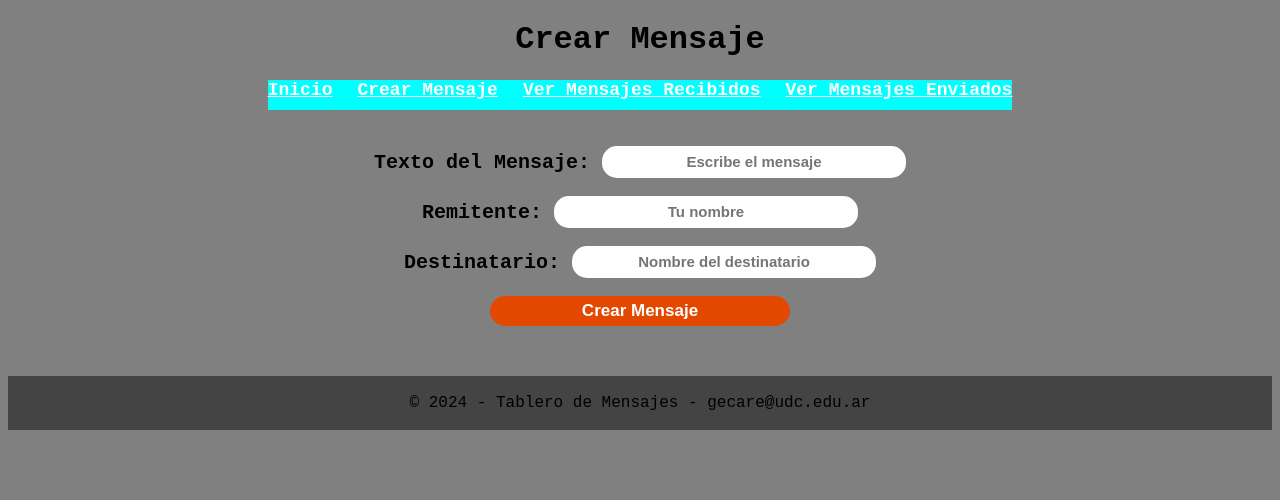
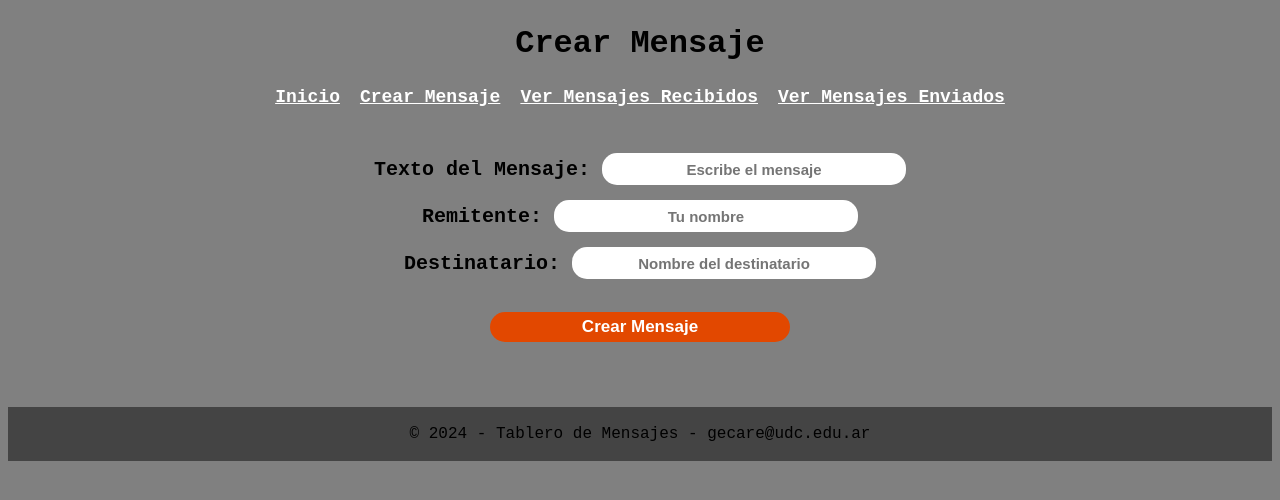
Before and after one commit to Gaston-Care/TableroMensajes, a Django app: page /crearMensaje in a window 1280 px wide. Shown: the top 500 px of the page. Run offline with Django 4.2, Linux system fonts and the light colour scheme.

Commit message:
Correciones en plantillas HTML e implementacion de codigo en archivo CSS

```diff
--- a/TableroMensajes/settings.py
+++ b/TableroMensajes/settings.py
@@ -55,7 +55,7 @@ ROOT_URLCONF = 'TableroMensajes.urls'
 TEMPLATES = [
     {
         'BACKEND': 'django.template.backends.django.DjangoTemplates',
-        'DIRS': ['/home/gaston/Escritorio/ProyectosDjango/TableroMensajes/mensajes/templates'],
+        'DIRS': [],
         'APP_DIRS': True,
         'OPTIONS': {
             'context_processors': [
--- a/mensajes/static /mensajes/styles.css
+++ b/mensajes/static/mensajes/styles.css
@@ -3,7 +3,9 @@ nav ul {
     padding: 0;
     margin: 0;
     display: flex;
-    background-color: aqua;
+    font-family: 'Courier New', Courier, monospace;
+    font-size: large;
+    font-weight: 500;
 }
 
 nav ul li {
@@ -18,22 +20,50 @@ nav ul li:last-child {
     margin-right: 0;
 }
 
+nav ul a {
+    color: #FFF;
+}
+
 body {
     text-align: center;
     background-color: grey;
+    font-family: 'Courier New', Courier, monospace;
+}
+
+h1 {
+    margin-top: 25px;
+    margin-bottom: 25px;
 }
 
 footer {
     background-color: rgb(68, 68, 68);
+    margin-bottom: 0;
+    margin-top: 25px;
+    text-align: center;
+    padding: 2px;
 }
 
-#label-formulario {
+.navbar {
+    display: flex;
+    justify-content: center;
+}
+
+.content {
+    display: flex;
+    justify-content: center;
+}
+
+.form-container {
+    margin-bottom: 25px;
+}
+
+.label-formulario {
     font-size: 20px;
     color: #000;
-    font-weight: bold;
+    font-weight: bolder;
 }
 
-#input-formulario {
+.input-formulario {
     width: 300px;
     height: 30px;
     border-radius: 15px;
@@ -41,9 +71,10 @@ footer {
     text-align: center;
     font-size: 15px;
     font-weight: bold;
+    margin-bottom: 15px;
 }
 
-#boton-crear-mensaje {
+.boton-crear-mensaje {
     color: #FFF;
     font-weight: bold;
     width: 300px;
@@ -54,4 +85,13 @@ footer {
     font-size: 17px;
     cursor: pointer;
     background-color: #e24800;
+    margin-bottom: 15px;
 }
+
+.lista-mensajes {
+    list-style-type: none;
+    padding: 0;
+    margin: 0;
+    font-size: large;
+    font-weight: 400;
+}
--- a/mensajes/templates/base.html
+++ b/mensajes/templates/base.html
@@ -8,20 +8,20 @@
         <link rel="stylesheet" href="{% static 'mensajes/styles.css' %}">
     </head>
 
-    <body style="background-color: grey; font-family: 'Courier New', Courier, monospace;">
-    <header style="text-align: center;">
+    <body>
+    <header>
         <h1>{% block header %}Welcome to My Website{% endblock %}</h1>
     </header>
 
-    <div style="display: flex; justify-content: center;">
+    <div class="navbar">
         {% include 'navbar.html' %}
     </div>
 
-    <div class="content" style="display: flex; justify-content: center;">
+    <div class="content">
         {% block content %} {% endblock %}
     </div>
 
-    <footer style="margin-bottom: 0; margin-top: 25px; text-align: center; background-color: rgb(68, 68, 68); padding: 2px;">
+    <footer>
         <p>&copy; 2024 - Tablero de Mensajes - gecare@udc.edu.ar</p>
     </footer>
 
--- a/mensajes/templates/crearMensaje.html
+++ b/mensajes/templates/crearMensaje.html
@@ -7,20 +7,20 @@
 {% endblock %}
 
 {% block content %}
-    <div class="form-container" style="margin-bottom: 25px;">
+    <div class="form-container">
         <form method="POST" action="{{url}}">
             {% csrf_token %}
             <br><br>
-            <label style="font-size: 20px; color: #000; font-weight: bold; " for="texto_del_mensaje">Texto del Mensaje: </label>
-            <input style="width: 300px; height: 30px; border-radius: 15px; border: none; text-align: center; font-size: 15px; font-weight: bold;" type="text" name="texto_del_mensaje" id="texto_del_mensaje" placeholder="Escribe el mensaje" required><br><br>
+            <label class="label-formulario" for="texto_del_mensaje">Texto del Mensaje: </label>
+            <input class="input-formulario" type="text" name="texto_del_mensaje" id="texto_del_mensaje" placeholder="Escribe el mensaje" required><br>
 
-            <label style="font-size: 20px; color: #000; font-weight: bold; " for="remitente">Remitente: </label>
-            <input style="width: 300px; height: 30px; border-radius: 15px; border: none; text-align: center; font-size: 15px; font-weight: bold;" type="text" name="remitente" id="remitente" placeholder="Tu nombre" required><br><br>
+            <label class="label-formulario" for="remitente">Remitente: </label>
+            <input class="input-formulario" type="text" name="remitente" id="remitente" placeholder="Tu nombre" required><br>
 
-            <label style="font-size: 20px; color: #000; font-weight: bold; " for="destinatario">Destinatario: </label>
-            <input style="width: 300px; height: 30px; border-radius: 15px; border: none; text-align: center; font-size: 15px; font-weight: bold;" type="text" name="destinatario" id="destinatario" placeholder="Nombre del destinatario" required><br><br>
+            <label class="label-formulario" for="destinatario">Destinatario: </label>
+            <input class="input-formulario" type="text" name="destinatario" id="destinatario" placeholder="Nombre del destinatario" required><br><br>
 
-            <input style=" color: #FFF; font-weight: bold; width: 300px; height: 30px; border-radius: 15px; border: none; text-align: center; font-size: 17px; cursor: pointer; background-color: #e24800;" type="submit" value="Crear Mensaje">
+            <input class="boton-crear-mensaje" type="submit" value="Crear Mensaje">
         </form>
     </div>
 
--- a/mensajes/templates/home.html
+++ b/mensajes/templates/home.html
@@ -7,5 +7,5 @@
 {% endblock %}
 
 {% block content %}
-    <p>Seleccione lo que desea hacer </p>
+    <h3 style="margin-top: 50px;"> Seleccione lo que desea hacer </h3>
 {% endblock %}
--- a/mensajes/templates/mensajesEnviados.html
+++ b/mensajes/templates/mensajesEnviados.html
@@ -7,11 +7,11 @@
 {% endblock %}
 
 {% block content %}
-    <ol style="list-style-type: none; padding: 0; margin: 0; font-family: 'Courier New', Courier, monospace; font-size: large; font-weight: 400">
+    <ol class="lista-mensajes">
+        <h2> Lista de Mensajes Enviados por {{ remitente }}</h2>
         {% for mensaje in mensajes %}
-        <h2> Lista de Mensajes Enviados por {{ remitente }}</h2>
             <li style="margin-top: 15px;">
-                <h3 style="margin-bottom: 5px; text-align: center; color: #FFF;">Mensaje</h3>
+                <h3 style="margin-bottom: 5px; text-align: center; color: #FFF;">MENSAJE</h3>
                 <b>Texto del Mensaje: </b>{{ mensaje.texto_del_mensaje }} <br>
                 <b>Remitente: </b>{{ mensaje.remitente }} <br>
                 <b>Destinatario: </b>{{ mensaje.destinatario }} <br>
--- a/mensajes/templates/mensajesRecibidos.html
+++ b/mensajes/templates/mensajesRecibidos.html
@@ -7,11 +7,11 @@
 {% endblock %}
 
 {% block content %}
-    <ol style="list-style-type: none; padding: 0; margin: 0; font-family: 'Courier New', Courier, monospace; font-size: large; font-weight: 400">
+    <ol class="lista-mensajes">
+        <h2> Lista de Mensajes Recibidos por {{ destinatario }}</h2>
         {% for mensaje in mensajes %}
-        <h2> Lista de Mensajes Recibidos por {{ destinatario }}</h2>
             <li style="margin-top: 15px;">
-                <h3 style="margin-bottom: 5px; text-align: center; color: #FFF;">Mensaje</h3>
+                <h3 style="margin-bottom: 5px; text-align: center; color: #FFF;">MENSAJE</h3>
                 <b>Texto del Mensaje: </b>{{ mensaje.texto_del_mensaje }} <br>
                 <b>Remitente: </b>{{ mensaje.remitente }} <br>
                 <b>Destinatario: </b>{{ mensaje.destinatario }} <br>
--- a/mensajes/templates/navbar.html
+++ b/mensajes/templates/navbar.html
@@ -1,8 +1,8 @@
 <nav>
-    <ul style="list-style-type: none; display: flex; padding: 0; margin: 0; font-family: 'Courier New', Courier, monospace; font-size: large; font-weight: 500">
-        <li style="margin-right: 25px; "><a href="{% url 'home' %}" style="color: #FFF;">Inicio</a></li>
-        <li style="margin-right: 25px; "><a href="{% url 'crear_mensaje' %}" style="color: #FFF;">Crear Mensaje</a></li>
-        <li style="margin-right: 25px; "><a href="{% url 'ver_mensajes_recibidos' %}" style="color: #FFF;">Ver Mensajes Recibidos</a></li>
-        <li><a href="{% url 'ver_mensajes_enviados' %}" style="color: #FFF;">Ver Mensajes Enviados</a></li>
+    <ul>
+        <li><a href="{% url 'home' %}">Inicio</a></li>
+        <li><a href="{% url 'crear_mensaje' %}">Crear Mensaje</a></li>
+        <li><a href="{% url 'ver_mensajes_recibidos' %}">Ver Mensajes Recibidos</a></li>
+        <li><a href="{% url 'ver_mensajes_enviados' %}">Ver Mensajes Enviados</a></li>
     </ul>
 </nav>
```
Also changed, not shown: db.sqlite3.
